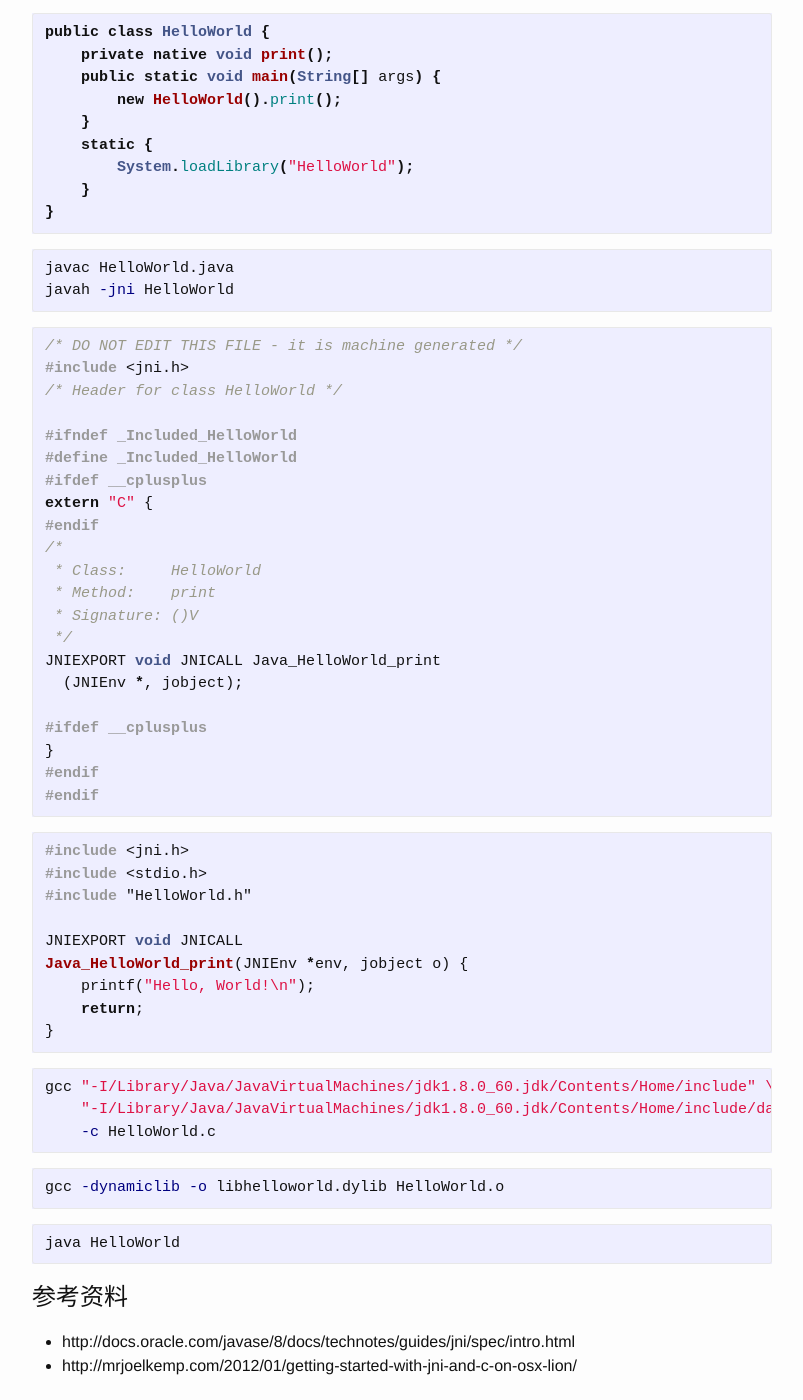
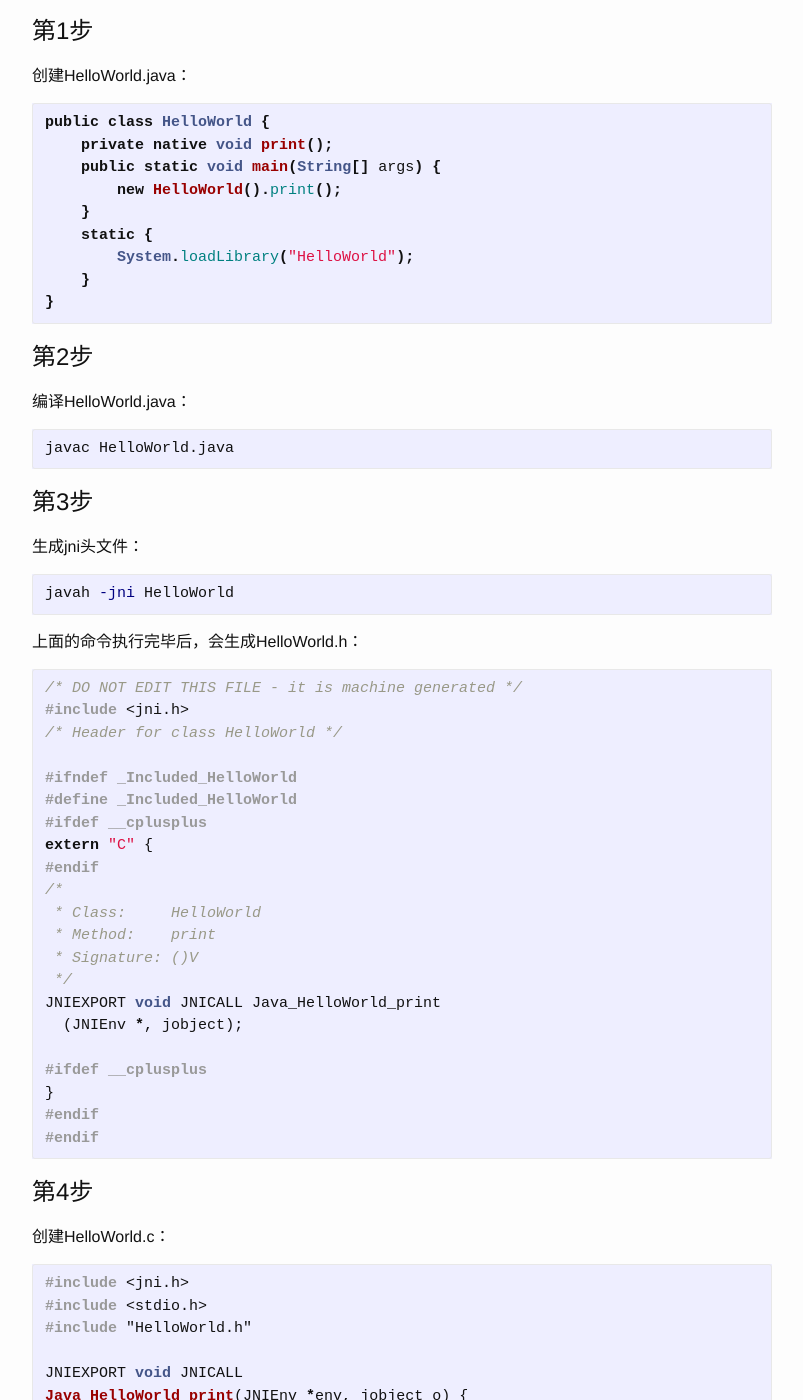
Before and after one commit to 777404/myblog, a Jekyll site: the page built from blog/_posts/2016-01-05-JNI-HelloWorld.md, in a window 1280 px wide and 1400 px high, scrolled down 301 px. Shown: the whole window, without its empty margins (238-1041 px from the left). Built offline with Jekyll 4.4.1, drawn with Linux system fonts in a browser that asks for light colours; Markdown is read by kramdown in place of the engine named in the settings; some of the changed text lies outside the part shown.

Commit message:
JNI HelloWorld!

````diff
--- a/blog/_posts/2016-01-05-JNI-HelloWorld.md
+++ b/blog/_posts/2016-01-05-JNI-HelloWorld.md
@@ -8,6 +8,8 @@
 * Mac OS X 10.11
 * JDK 1.8.0_60
 
+# 第1步
+创建HelloWorld.java：
 
 ```java
 public class HelloWorld {
@@ -21,14 +23,23 @@
 }
 ```
 
+# 第2步
+编译HelloWorld.java：
 
 ```shell
 javac HelloWorld.java
+```
+
+# 第3步
+生成jni头文件：
+
+```shell
 javah -jni HelloWorld
 ```
 
+上面的命令执行完毕后，会生成HelloWorld.h：
 
-```cpp
+```c
 /* DO NOT EDIT THIS FILE - it is machine generated */
 #include <jni.h>
 /* Header for class HelloWorld */
@@ -52,9 +63,10 @@
 #endif
 ```
 
+# 第4步
+创建HelloWorld.c：
 
-
-```cpp
+```c
 #include <jni.h>
 #include <stdio.h>
 #include "HelloWorld.h"
@@ -66,21 +78,23 @@
 }
 ```
 
+# 第5步
+编译HelloWorld.c，生成动态链接库：
+
 ```shell
 gcc "-I/Library/Java/JavaVirtualMachines/jdk1.8.0_60.jdk/Contents/Home/include" \
     "-I/Library/Java/JavaVirtualMachines/jdk1.8.0_60.jdk/Contents/Home/include/darwin" \
     -c HelloWorld.c
+gcc -dynamiclib -o libHelloWorld.dylib HelloWorld.o
 ```
 
-```shell
-gcc -dynamiclib -o libhelloworld.dylib HelloWorld.o
-```
+# 第6步
+运行HelloWorld程序：
 
 ```shell
 java HelloWorld
 ```
 
-
 # 参考资料
 * http://docs.oracle.com/javase/8/docs/technotes/guides/jni/spec/intro.html
 * http://mrjoelkemp.com/2012/01/getting-started-with-jni-and-c-on-osx-lion/
````
Also changed, not shown: 1 other file.
